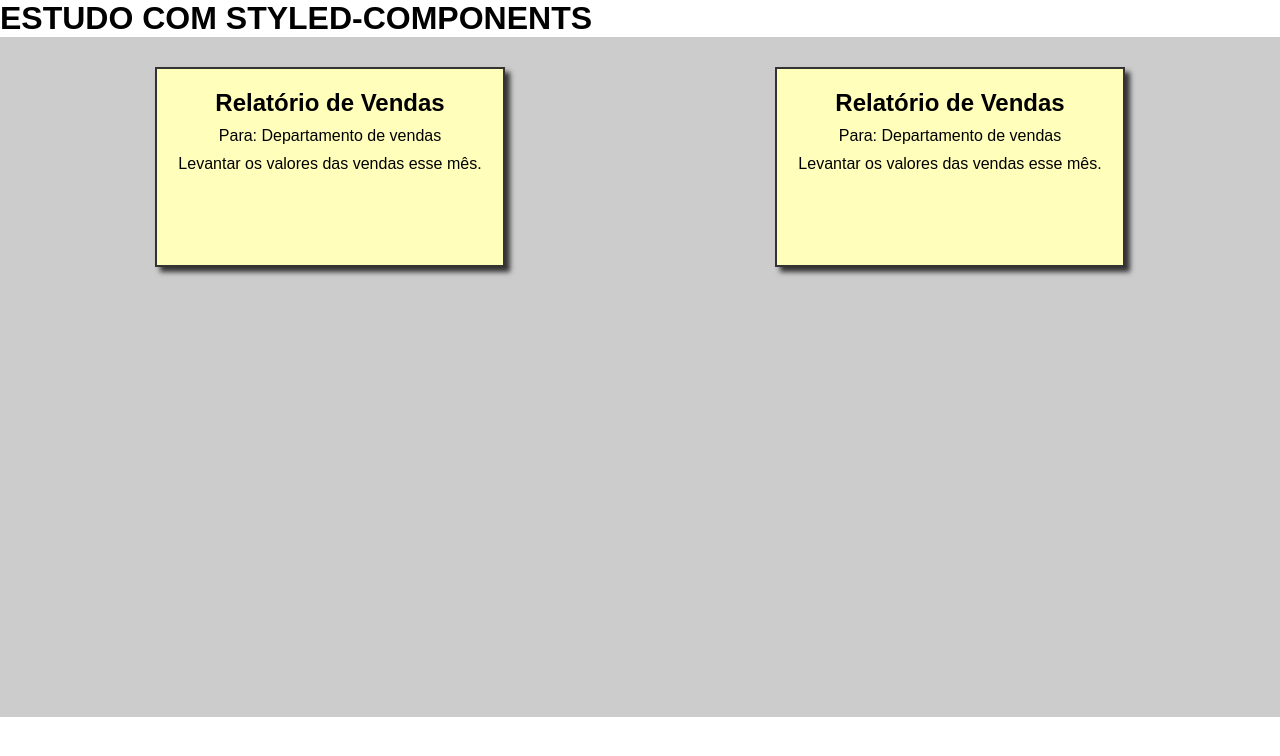
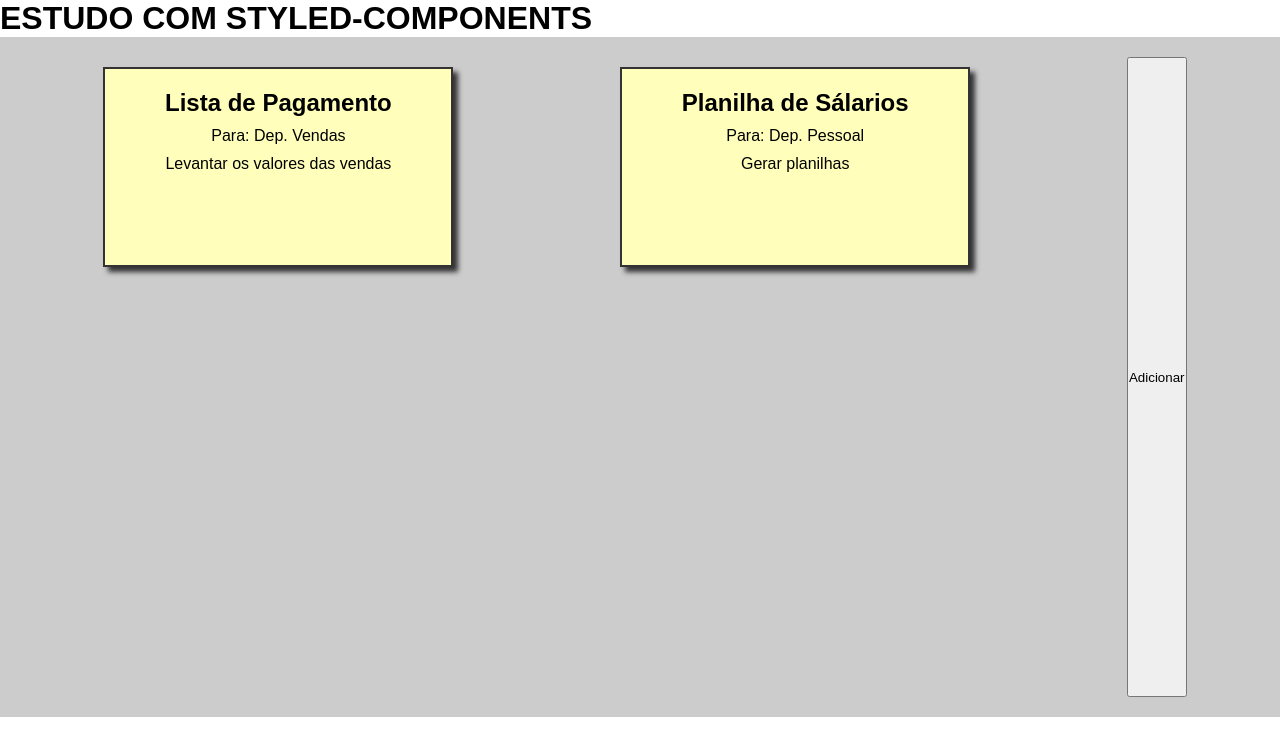
Before and after one commit to 1TDSVJ/styled-app-react, a React (Create React App) app in the folder rm94051/react-aula7/: page / in a window 1280 px wide. Shown: the top 756 px of the page. Built offline with nearby package versions, Linux system fonts and the light colour scheme.

Commit message:
Add Form Tarefas

```diff
--- a/rm94051/react-aula7/src/components/ListaTarefas.jsx
+++ b/rm94051/react-aula7/src/components/ListaTarefas.jsx
@@ -16,6 +16,16 @@ export default function ListaTarefas() {
         }
     ])
 
+    const addTarefa = ()=>{
+        const novaTarefa = {
+            titulo:"Planilha de Sálarios",
+            setor:"Dep. Pessoal",
+            descricao: "Gerar planilhas",
+        }
+        setTarefa([...tarefa, novaTarefa])
+
+    }
+
   return (
     <DivLista>
         {tarefa.map((tar, i)=>(
@@ -26,6 +36,7 @@ export default function ListaTarefas() {
                 descricao={tar.descricao}
             />
         ))}
+        <button onClick={addTarefa}>Adicionar</button>
     </DivLista>
   )
 }
--- a/rm94051/react-aula7/src/components/Tarefa.jsx
+++ b/rm94051/react-aula7/src/components/Tarefa.jsx
@@ -1,12 +1,12 @@
 import React from 'react'
 import { DivTarefa } from '../style/styled'
 
-export default function Tarefa() {
+export default function Tarefa(props) {
   return (
     <DivTarefa>
-        <h2>Relatório de Vendas</h2>
-        <p>Para: Departamento de vendas</p>
-        <p>Levantar os valores das vendas esse mês.</p>
+        <h2>{props.titulo}</h2>
+        <p>Para: {props.setor}</p>
+        <p>{props.descricao}</p>
     </DivTarefa>
   )
 }
```
Also changed, not shown: rm94051/react-aula7/src/components/FormTarefas.jsx (added, +21 -0 lines).
